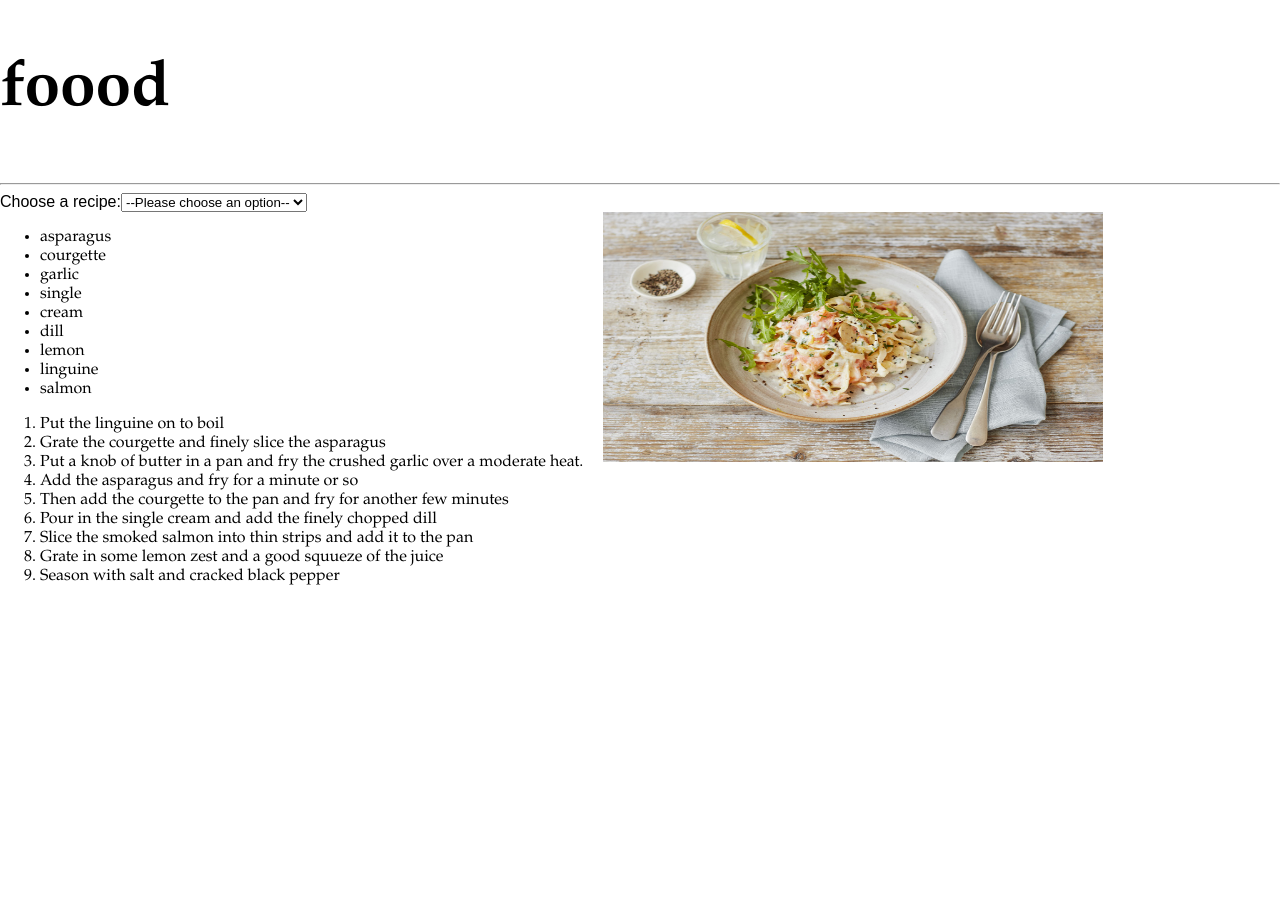
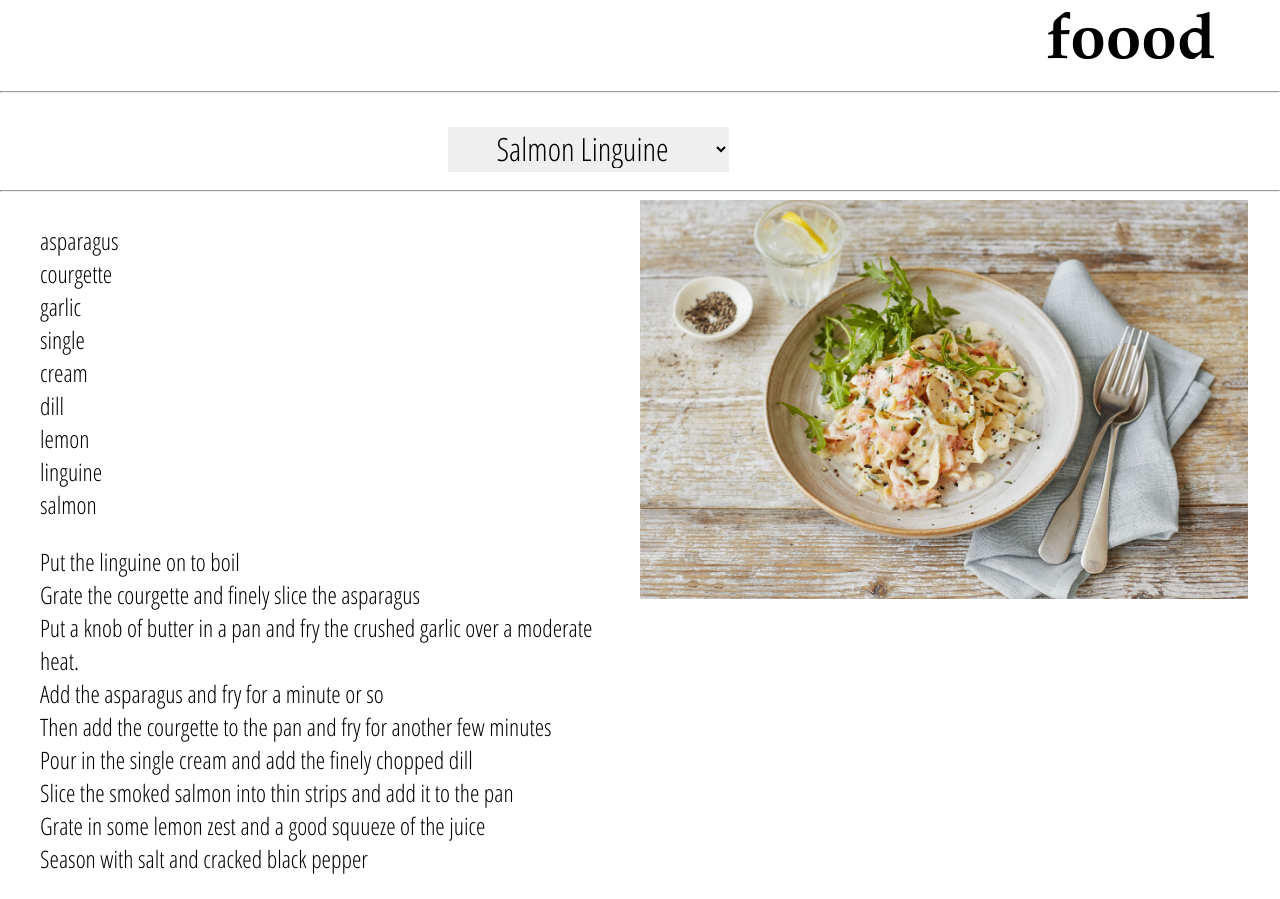
Before and after one commit to edpe/foood, a React (Create React App) app: page / in a window 1280 px wide. Before the commit the page ends 800 px from the top, so only its background shows below. Built offline with nearby package versions, Linux system fonts and the light colour scheme.

Commit message:
add some styling

```diff
--- a/public/index.html
+++ b/public/index.html
@@ -19,6 +19,7 @@
       work correctly both with client-side routing and a non-root public URL.
       Learn how to configure a non-root public URL by running `npm run build`.
     -->
+    <link href="https://fonts.googleapis.com/css?family=Open+Sans+Condensed:300" rel="stylesheet">
     <title>foood</title>
   </head>
   <body>
--- a/src/App.js
+++ b/src/App.js
@@ -1,6 +1,52 @@
 import React, { Component } from 'react';
 import Menu from './menu';
 import data from './data.json';
+
+
+const main = {
+  display: "flex",
+  flex: 1,
+  fontFamily: "Open Sans Condensed",
+}
+
+const ingredients = {
+  textAlign: "left",
+  listStyleType: "none",
+  marginRight: "20px",
+  fontSize: "1.5rem"
+}
+
+const foodImage = {
+  width: "100%",
+  height: "auto",
+  paddingRight: "5%"
+}
+
+const title = {
+  fontFamily: "garamond",
+  fontSize: "4rem",
+  marginTop: "0.1em",
+  marginRight: "5%",
+  marginBottom: "0.1em",
+  textAlign: "right",
+}
+
+const article = {
+  flex: "50%"
+}
+
+const aside = {
+  flex: "50%"
+}
+
+const styles = {
+  foodImage: foodImage,
+  main: main,
+  title: title,
+  ingredients: ingredients,
+  article: article,
+  aside: aside
+}
 
 class App extends Component {
   constructor(props) {
@@ -33,14 +79,15 @@ class App extends Component {
       <div>
         <h2 style={styles.title}>foood</h2>
         <hr/>
-        <Menu style={styles.menu} onChange={this.handleChange} />
+        <Menu style onChange={this.handleChange}/>
+        <hr/>
         <main style={styles.main}>
-          <article>
-            <ul>{listIngredients}</ul>
-            <ol>{listMethod}</ol>
+          <article style={styles.article}>
+            <ul style={styles.ingredients}>{listIngredients}</ul>
+            <ol style={styles.ingredients}>{listMethod}</ol>
           </article>
-          <aside>
-            <img style={styles.foodImage} src={selectedRecipe.image}/>
+          <aside style={styles.aside}>
+            <img style={styles.foodImage} src={selectedRecipe.image} alt={this.state.selectedMeal}/>
           </aside>
         </main>
       </div>
@@ -48,32 +95,5 @@ class App extends Component {
   }
 }
 
-const main = {
-  display: "flex",
-  flex: 1,
-  fontFamily: "garamond"
-}
-
-const foodImage = {
-  width: "500px",
-  height: "250px",
-  marginLeft: 20
-}
-
-const title = {
-  fontFamily: "garamond",
-  fontSize: "4rem"
-}
-
-const menu = {
-  fontFamily: "garamond"
-}
-
-const styles = {
-  foodImage: foodImage,
-  main: main,
-  title: title,
-  menu: menu
-}
 
 export default App;
--- a/src/data.json
+++ b/src/data.json
@@ -4,7 +4,7 @@
       "id": "salmonLinguine",
       "title": "Salmon Linguine",
       "ingredients": [
-        {"id": 1, "name": "asparagus"},
+        {"id": 1, "name": "asparagus", "quantity": "1", "measurement": "bunch of"},
         {"id": 2, "name": "courgette"},
         {"id": 3, "name": "garlic"},
         {"id": 4, "name": "single"},
--- a/src/menu.js
+++ b/src/menu.js
@@ -2,13 +2,29 @@ import React from 'react';
 
 const Menu = props => (
   <div>
-    <label htmlFor="recipe-select">Choose a recipe:</label>
-    <select id="recipe-select" onChange={props.onChange}>
-        <option value="">--Please choose an option--</option>
+    <select style={styles.chooseRecipe}id="recipe-select" onChange={props.onChange}>
         <option value="salmonLinguine">Salmon Linguine</option>
         <option value="greenChickenCurry">Green Thai Chicken Curry</option>
     </select>
   </div>
 )
 
+const chooseRecipe = {
+  fontFamily: "Open Sans Condensed",
+  fontSize: "2rem",
+  fontWeight: 500,
+  marginBottom: "10px",
+  marginLeft: "35%",
+  textAlignLast: "center",
+  border: "0px",
+  outline: "0px",
+  marginTop: "2%",
+  backgroundColour: "white"
+
+}
+
+const styles = {
+  chooseRecipe: chooseRecipe
+}
+
 export default Menu;
```
Also changed, not shown: 1 other file (tests, documents, lock files or other folders).
